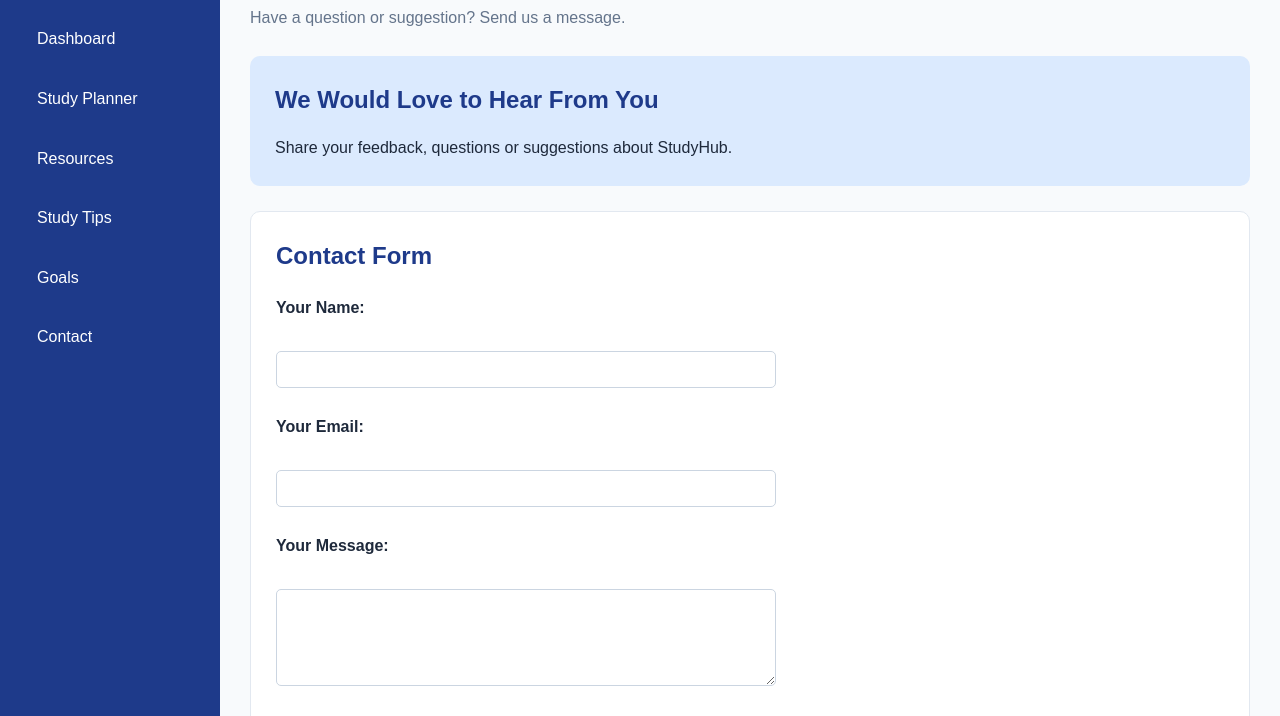
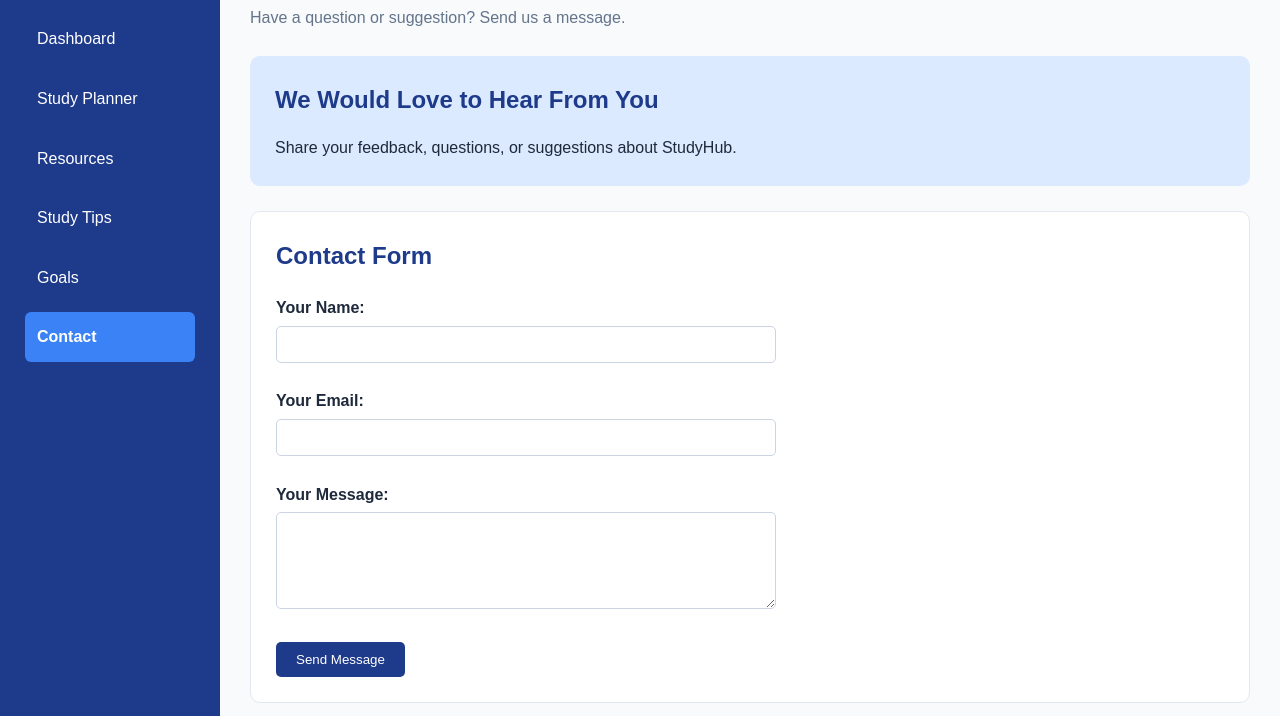
Before and after one commit to himankjain7/StudyHub, a plain HTML site: page contact.html in a window 1280 px wide. Shown: the part 84-800 px from the top of the page. Drawn offline with Linux system fonts and the light colour scheme.

Commit message:
Improve contact page structure and accessibility

```diff
--- a/contact.html
+++ b/contact.html
@@ -4,7 +4,7 @@
 <head>
     <meta charset="UTF-8">
     <meta name="viewport" content="width=device-width, initial-scale=1.0">
-    <title>Contact - Student Productivity Hub</title>
+    <title>Contact | StudyHub</title>
     <link rel="stylesheet" href="css/style.css">
 </head>
 
@@ -12,56 +12,54 @@
 
     <div class="dashboard">
 
-        <!-- Sidebar -->
         <aside class="sidebar">
 
             <h2>StudyHub</h2>
 
-            <nav>
+            <nav aria-label="Main navigation">
                 <a href="index.html">Dashboard</a>
                 <a href="planner.html">Study Planner</a>
                 <a href="resources.html">Resources</a>
                 <a href="tips.html">Study Tips</a>
                 <a href="goals.html">Goals</a>
-                <a href="contact.html">Contact</a>
+                <a href="contact.html" aria-current="page">Contact</a>
             </nav>
 
         </aside>
 
-        <!-- Main Content -->
-        <main class="main-content">
+        <main class="main-content" id="main-content">
 
             <header class="header">
                 <h1>Contact Us</h1>
                 <p>Have a question or suggestion? Send us a message.</p>
             </header>
 
-            <!-- Contact Introduction -->
-            <section class="welcome">
-                <h2>We Would Love to Hear From You</h2>
-                <p>Share your feedback, questions or suggestions about StudyHub.</p>
+            <section class="welcome" aria-labelledby="contact-heading">
+                <h2 id="contact-heading">We Would Love to Hear From You</h2>
+                <p>
+                    Share your feedback, questions, or suggestions about StudyHub.
+                </p>
             </section>
 
-            <!-- Contact Form -->
-            <section class="schedule">
+            <section class="schedule" aria-labelledby="form-heading">
 
-                <h2>Contact Form</h2>
+                <h2 id="form-heading">Contact Form</h2>
 
                 <form>
 
                     <label for="name">Your Name:</label>
-                    <br>
                     <input type="text" id="name" name="name">
+
                     <br><br>
 
                     <label for="email">Your Email:</label>
-                    <br>
                     <input type="email" id="email" name="email">
+
                     <br><br>
 
                     <label for="message">Your Message:</label>
-                    <br>
                     <textarea id="message" name="message" rows="5"></textarea>
+
                     <br><br>
 
                     <button type="submit">Send Message</button>
@@ -70,10 +68,9 @@
 
             </section>
 
-            <!-- Footer -->
-<footer class="footer">
-    <p>© 2026 Student Productivity Hub | Plan smarter. Study better.</p>
-</footer>
+            <footer class="footer">
+                <p>© 2026 Student Productivity Hub | Plan smarter. Study better.</p>
+            </footer>
 
         </main>
 
```
